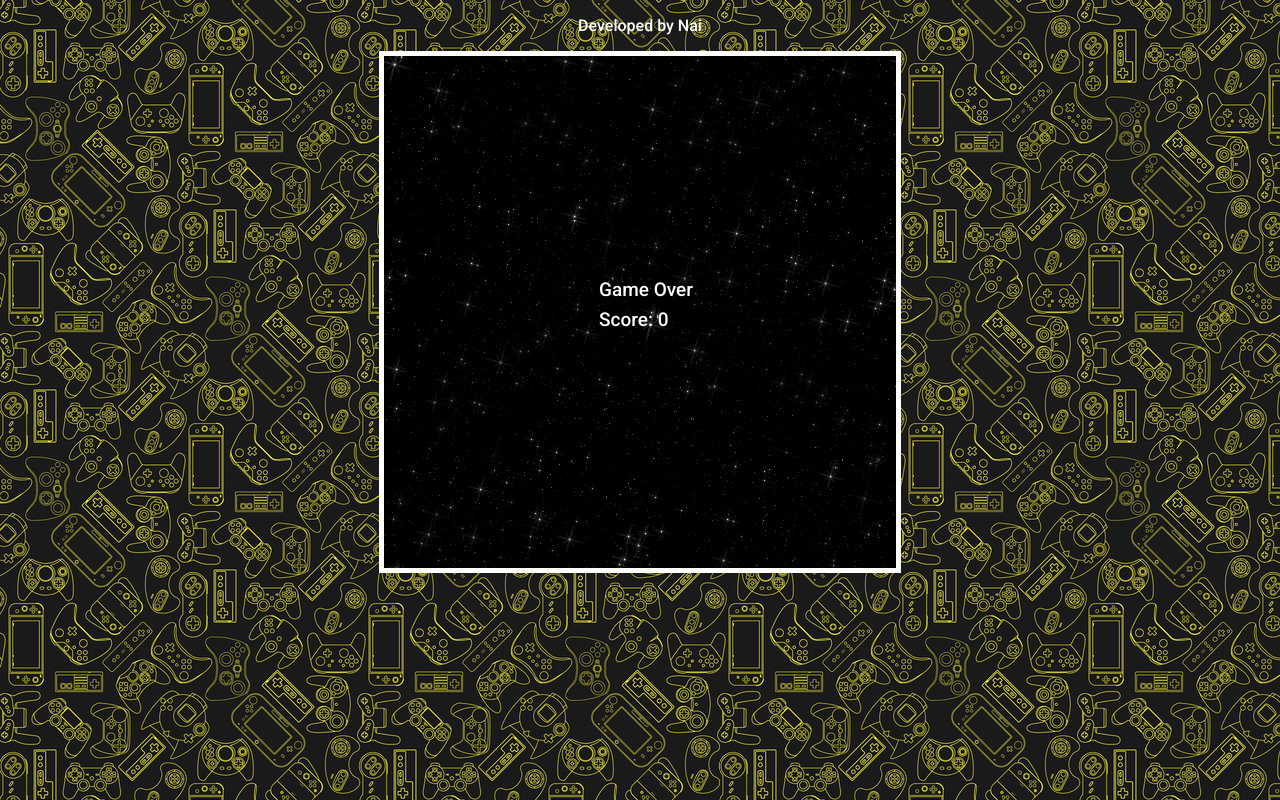
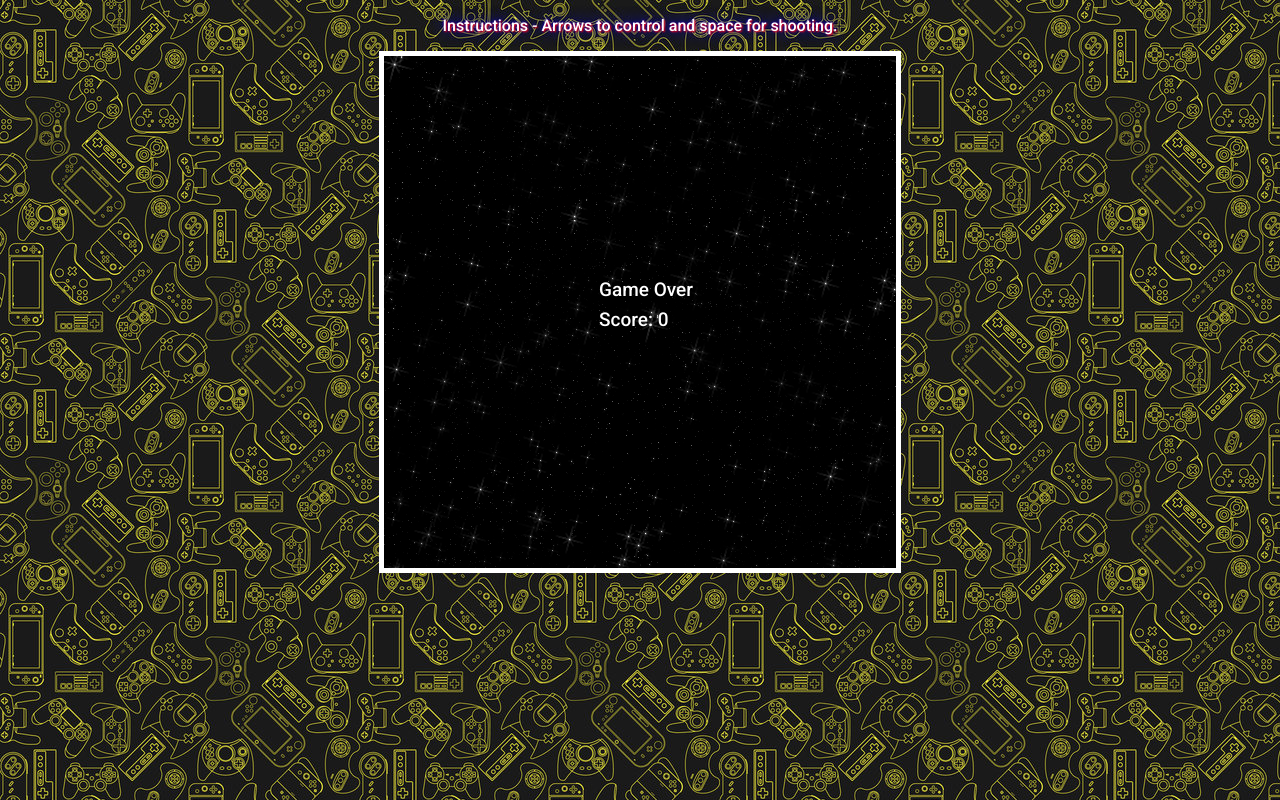
Before and after one commit to TItanGuy99/NavinhaJS, a plain HTML site: page index.html in a window 1280 px wide. Drawn offline with Linux system fonts and the light colour scheme.

Commit message:
Adding instructions.

```diff
--- a/index.html
+++ b/index.html
@@ -9,7 +9,7 @@
     <script src="main.js"></script>
   </head>
   <body>
-    <p>Developed by Nai</p>
+    <p>Instructions - Arrows to control and space for shooting.</p>
     <canvas width=512 height=512 id="canvas">
   </body>
 </html>
--- a/style.css
+++ b/style.css
@@ -2,6 +2,7 @@ body {
     font-family: 'Roboto';
     text-align: center;
     color: white;
+    text-shadow: 1px 1px 2px red, 0 0 1em blue, 0 0 0.2em blue;
     background-image: url('images/bgPage.jpg');
     background-repeat: repeat;
     overflow: hidden;
```
